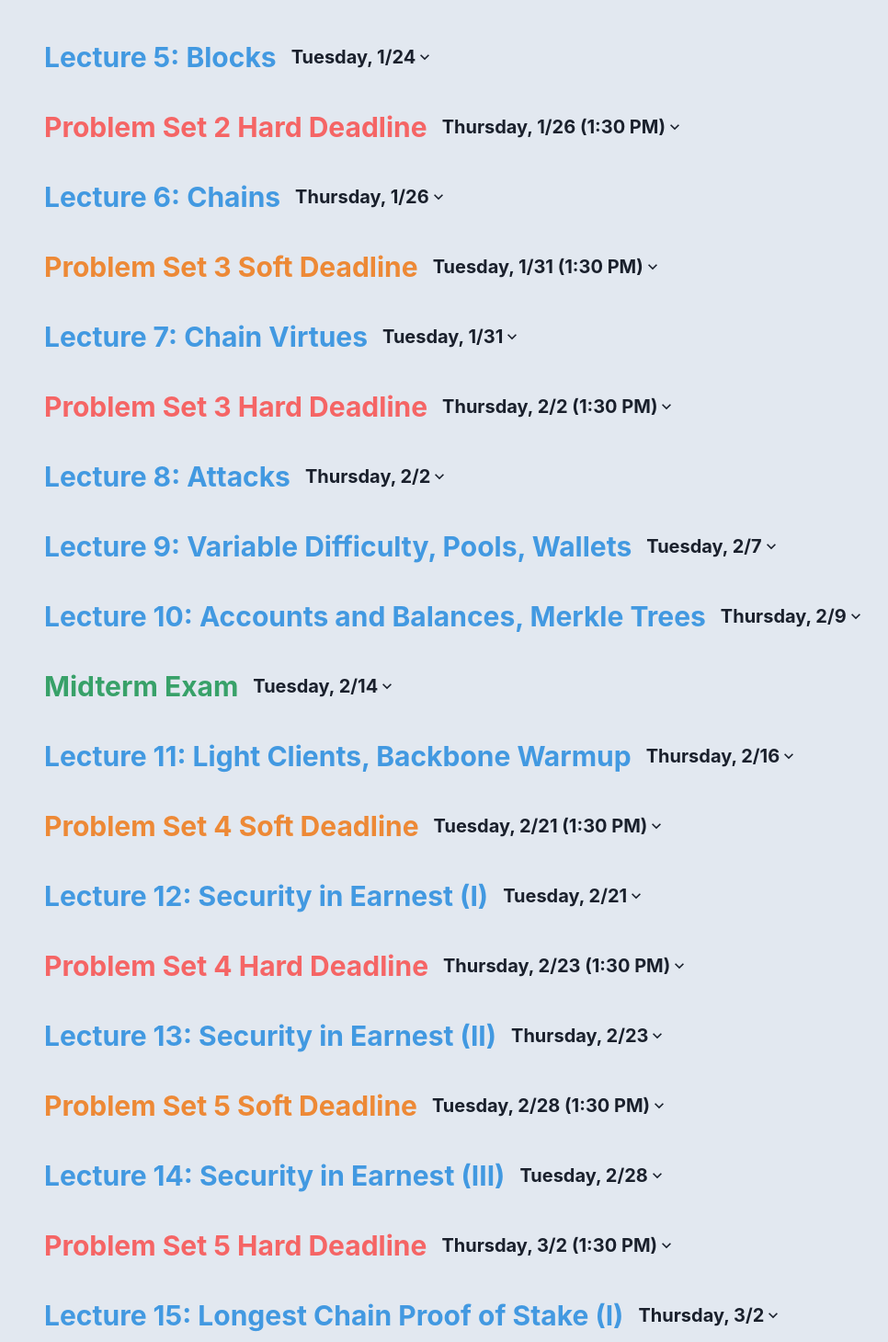
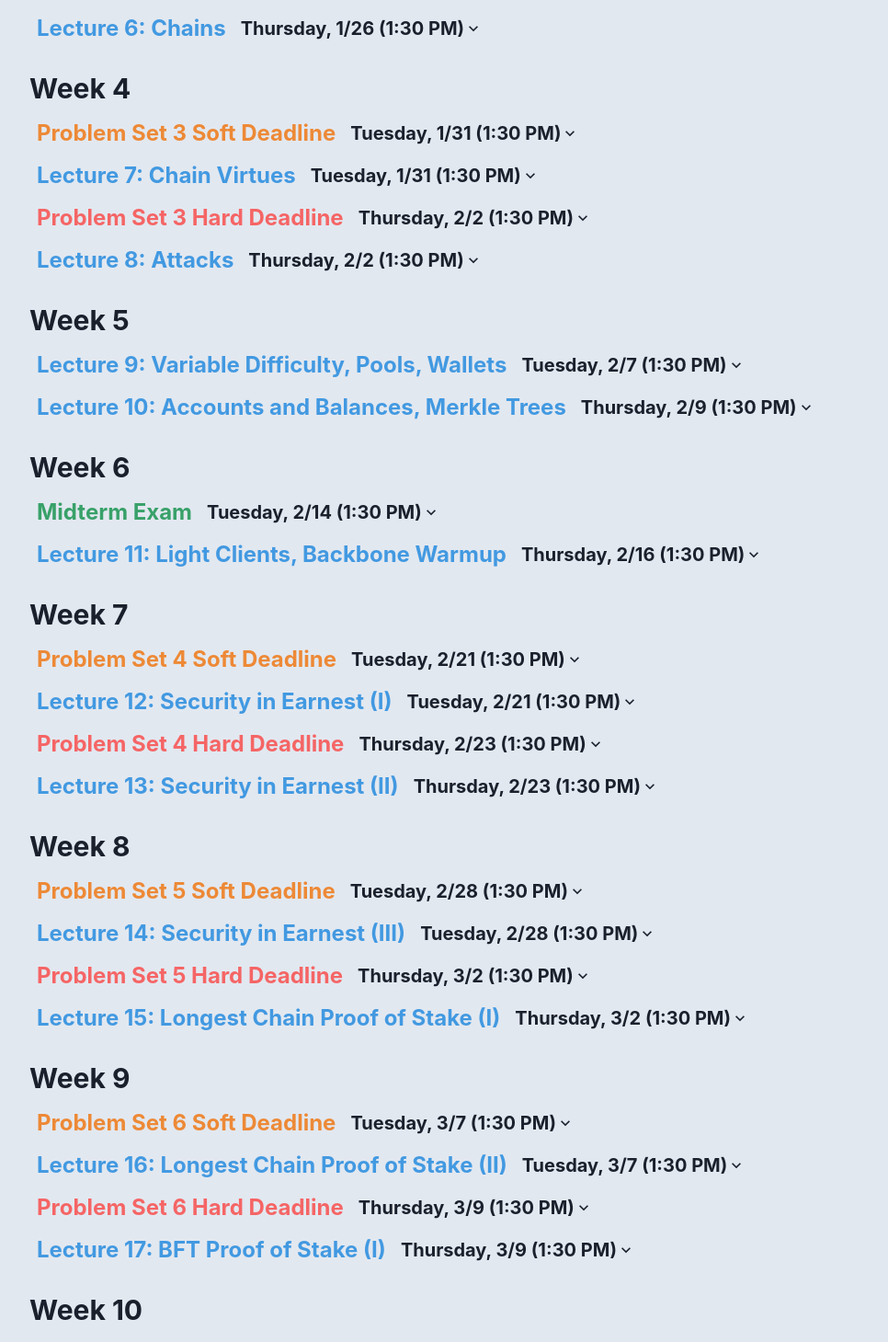
Before and after one commit to Scott-Hickmann/EE374, a Next.js app: page / in a window 1280 px wide. Shown: the part 2088-3547 px from the top of the page at 92% size, without its empty margins (8-974 px from the left). Built offline with nearby package versions, Linux system fonts and the light colour scheme.

Commit message:
Syllabus by week

```diff
--- a/pages/index.tsx
+++ b/pages/index.tsx
@@ -7,6 +7,7 @@ import {
   HStack,
   Link,
   SimpleGrid,
+  Stack,
   useColorModeValue
 } from '@chakra-ui/react';
 
@@ -19,6 +20,7 @@ import {
   Subsection,
   SubsectionTitle,
   SubsectionTitleDate,
+  SubsubsectionTitle,
   TeachingTeamMember
 } from '../components/section';
 import TitleSection from '../components/titleSection';
@@ -31,15 +33,23 @@ interface SyllabusItem {
   type?: 'psetSoft' | 'psetHard' | 'exam' | 'workshop';
 }
 
+interface SyllabusWeek {
+  title: string;
+  items: SyllabusItem[];
+}
+
 const softGradingDeadlineMessage =
   'The grader will test your node for you to get feedback. This is not graded.';
 const hardGradingDeadlineMessage =
   'The grader will test your node and give you a grade.';
 
-const syllabus: SyllabusItem[] = [
+const syllabus: SyllabusWeek[] = [
+  {
+    title: 'Week 1',
+    items: [
       {
         title: 'Lecture 1: Money',
-    date: new Date(2023, 0, 10),
+        date: new Date(2023, 0, 10, 13, 30),
         content: [
           'Administrivia',
           'Money as a social construct',
@@ -60,7 +70,7 @@ const syllabus: SyllabusItem[] = [
       },
       {
         title: 'Lecture 2: The Adversary',
-    date: new Date(2023, 0, 12),
+        date: new Date(2023, 0, 12, 13, 30),
         content: [
           'The adversary A',
           'The security parameter κ',
@@ -82,7 +92,12 @@ const syllabus: SyllabusItem[] = [
           'Receiving and parsing data'
         ],
         type: 'workshop'
+      }
+    ]
   },
+  {
+    title: 'Week 2',
+    items: [
       {
         title: 'Problem Set 1 Soft Deadline',
         date: new Date(2023, 0, 17, 13, 30),
@@ -91,7 +106,7 @@ const syllabus: SyllabusItem[] = [
       },
       {
         title: 'Lecture 3: Primitives',
-    date: new Date(2023, 0, 17),
+        date: new Date(2023, 0, 17, 13, 30),
         content: [
           'The hash function: H',
           'Preimage resistance, second preimage resistance, collision resistance',
@@ -112,7 +127,7 @@ const syllabus: SyllabusItem[] = [
       },
       {
         title: 'Lecture 4: Transactions',
-    date: new Date(2023, 0, 19),
+        date: new Date(2023, 0, 19, 13, 30),
         content: [
           'Transactions',
           'Inputs and outputs',
@@ -130,7 +145,12 @@ const syllabus: SyllabusItem[] = [
         date: new Date(2023, 0, 20, 12, 30),
         content: ['JavaScript promises', 'Async/await', 'Event emitters'],
         type: 'workshop'
+      }
+    ]
   },
+  {
+    title: 'Week 3',
+    items: [
       {
         title: 'Problem Set 2 Soft Deadline',
         date: new Date(2023, 0, 24, 13, 30),
@@ -139,7 +159,7 @@ const syllabus: SyllabusItem[] = [
       },
       {
         title: 'Lecture 5: Blocks',
-    date: new Date(2023, 0, 24),
+        date: new Date(2023, 0, 24, 13, 30),
         content: [
           'Views in disagreement',
           'Double spending',
@@ -164,7 +184,7 @@ const syllabus: SyllabusItem[] = [
       },
       {
         title: 'Lecture 6: Chains',
-    date: new Date(2023, 0, 26),
+        date: new Date(2023, 0, 26, 13, 30),
         content: [
           'Hash chains',
           'The number n of parties',
@@ -178,7 +198,12 @@ const syllabus: SyllabusItem[] = [
           'Fees',
           'Mempools'
         ]
+      }
+    ]
   },
+  {
+    title: 'Week 4',
+    items: [
       {
         title: 'Problem Set 3 Soft Deadline',
         date: new Date(2023, 0, 31, 13, 30),
@@ -187,7 +212,7 @@ const syllabus: SyllabusItem[] = [
       },
       {
         title: 'Lecture 7: Chain Virtues',
-    date: new Date(2023, 0, 31),
+        date: new Date(2023, 0, 31, 13, 30),
         content: [
           'Temporary forks',
           'Convergence',
@@ -205,17 +230,22 @@ const syllabus: SyllabusItem[] = [
       },
       {
         title: 'Lecture 8: Attacks',
-    date: new Date(2023, 1, 2),
+        date: new Date(2023, 1, 2, 13, 30),
         content: [
           'Healing',
           'Macroeconomic supply',
           'Selfish mining',
           'Mining pools'
         ]
+      }
+    ]
   },
   {
+    title: 'Week 5',
+    items: [
+      {
         title: 'Lecture 9: Variable Difficulty, Pools, Wallets',
-    date: new Date(2023, 1, 7),
+        date: new Date(2023, 1, 7, 13, 30),
         content: [
           'CPU, GPU, ASIC mining',
           'Incentive compatibility',
@@ -231,7 +261,7 @@ const syllabus: SyllabusItem[] = [
       },
       {
         title: 'Lecture 10: Accounts and Balances, Merkle Trees',
-    date: new Date(2023, 1, 9),
+        date: new Date(2023, 1, 9, 13, 30),
         content: [
           'The account model',
           'Transactions in the account model',
@@ -245,16 +275,21 @@ const syllabus: SyllabusItem[] = [
           'Proofs of inclusion, succinctness',
           'Merkle Tree security proof by reduction from collision-resistant hashes'
         ]
+      }
+    ]
   },
   {
+    title: 'Week 6',
+    items: [
+      {
         title: 'Midterm Exam',
-    date: new Date(2023, 1, 14),
+        date: new Date(2023, 1, 14, 13, 30),
         content: ['More information will be posted soon.'],
         type: 'exam'
       },
       {
         title: 'Lecture 11: Light Clients, Backbone Warmup',
-    date: new Date(2023, 1, 16),
+        date: new Date(2023, 1, 16, 13, 30),
         content: [
           'The problem of scalability in blockchains: Scaling computation, communication, and storage',
           'From x-bar to x using Merkle Trees',
@@ -266,7 +301,12 @@ const syllabus: SyllabusItem[] = [
           'Random Oracles, formally',
           'The synchrony assumption Δ = 1'
         ]
+      }
+    ]
   },
+  {
+    title: 'Week 7',
+    items: [
       {
         title: 'Problem Set 4 Soft Deadline',
         date: new Date(2023, 1, 21, 13, 30),
@@ -275,7 +315,7 @@ const syllabus: SyllabusItem[] = [
       },
       {
         title: 'Lecture 12: Security in Earnest (I)',
-    date: new Date(2023, 1, 21),
+        date: new Date(2023, 1, 21, 13, 30),
         content: [
           'The Environment and the Execution',
           'The Rushing Adversary',
@@ -307,7 +347,7 @@ const syllabus: SyllabusItem[] = [
       },
       {
         title: 'Lecture 13: Security in Earnest (II)',
-    date: new Date(2023, 1, 23),
+        date: new Date(2023, 1, 23, 13, 30),
         content: [
           'Ledger Safety and Liveness, formally. The liveness parameter u.',
           'Proof of Safety from Common Prefix',
@@ -328,7 +368,12 @@ const syllabus: SyllabusItem[] = [
           'The Balancing Equation: 3ε + 3f ≤ δ',
           'A plot of X, Y, and Z with 3f, 3ε and δ'
         ]
+      }
+    ]
   },
+  {
+    title: 'Week 8',
+    items: [
       {
         title: 'Problem Set 5 Soft Deadline',
         date: new Date(2023, 1, 28, 13, 30),
@@ -337,7 +382,7 @@ const syllabus: SyllabusItem[] = [
       },
       {
         title: 'Lecture 14: Security in Earnest (III)',
-    date: new Date(2023, 1, 28),
+        date: new Date(2023, 1, 28, 13, 30),
         content: [
           'Reminder of bounds on the expectations of X and Y',
           'Upper bound on the expectation of Z',
@@ -357,14 +402,19 @@ const syllabus: SyllabusItem[] = [
       },
       {
         title: 'Lecture 15: Longest Chain Proof of Stake (I)',
-    date: new Date(2023, 2, 2),
+        date: new Date(2023, 2, 2, 13, 30),
         content: [
           "Proof of Work's perils and environmental impact",
           'Proof of Work vs Proof of Stake',
           'Dangers of Proof of Stake',
           'The Proof of Stake equation'
         ]
+      }
+    ]
   },
+  {
+    title: 'Week 9',
+    items: [
       {
         title: 'Problem Set 6 Soft Deadline',
         date: new Date(2023, 2, 7, 13, 30),
@@ -373,7 +423,7 @@ const syllabus: SyllabusItem[] = [
       },
       {
         title: 'Lecture 16: Longest Chain Proof of Stake (II)',
-    date: new Date(2023, 2, 7),
+        date: new Date(2023, 2, 7, 13, 30),
         content: [
           "Proof of Work's perils and environmental impact",
           'Proof of Work vs Proof of Stake',
@@ -389,7 +439,7 @@ const syllabus: SyllabusItem[] = [
       },
       {
         title: 'Lecture 17: BFT Proof of Stake (I)',
-    date: new Date(2023, 2, 9),
+        date: new Date(2023, 2, 9, 13, 30),
         content: [
           'Everything is a Race and Nakamoto Always Wins',
           'Verifiable Random Functions',
@@ -397,22 +447,34 @@ const syllabus: SyllabusItem[] = [
           'The unpredictability game',
           'Towards instant finality'
         ]
+      }
+    ]
   },
   {
+    title: 'Week 10',
+    items: [
+      {
         title: 'Lecture 18: BFT Proof of Stake (II)',
-    date: new Date(2023, 2, 14),
+        date: new Date(2023, 2, 14, 13, 30),
         content: ['The Streamlet protocol and its proof of safety']
       },
       {
         title: 'Lecture 19: Proof of Stake Conclusion',
-    date: new Date(2023, 2, 16),
+        date: new Date(2023, 2, 16, 13, 30),
         content: ['Final lecture on proof of stake']
+      }
+    ]
   },
   {
-    title: 'Final Exam',
+    title: 'Finals Week',
+    items: [
+      {
+        title: 'Take-Home Final Exam',
         date: new Date(2023, 2, 21),
         content: ['More information will be posted soon.'],
         type: 'exam'
+      }
+    ]
   }
 ];
 
@@ -495,20 +557,29 @@ export default function HomePage() {
       </Sections>
       <Section id="syllabus" bg={useColorModeValue('gray.200', 'gray.700')}>
         <SectionTitle>Syllabus</SectionTitle>
-        {syllabus.map(({ title, date, content, type }, index) => {
+        {syllabus.map(({ title, items }, index) => {
+          return (
+            <Stack key={index} width="full" spacing={2}>
+              <SubsectionTitle>{title}</SubsectionTitle>
+              <Stack key={index} width="full" spacing={0}>
+                {items.map(({ title, date, content, type }, index) => {
                   const color = type ? colors[type] : primaryColor;
                   return (
                     <Subsection key={index}>
                       <Accordion allowToggle>
                         <AccordionItem border="none">
-                  <AccordionButton borderRadius="md">
+                          <AccordionButton borderRadius="md" p={2}>
                             <HStack spacing={4} textAlign="start">
-                      <SubsectionTitle color={color}>{title}</SubsectionTitle>
+                              <SubsubsectionTitle color={color}>
+                                {title}
+                              </SubsubsectionTitle>
                               <SubsectionTitleDate
                                 display={{ base: 'none', lg: 'initial' }}
                               >
                                 {usDate(date)}
-                        {date.getHours() !== 0 ? ` (${usTime(date)})` : ''}
+                                {date.getHours() !== 0
+                                  ? ` (${usTime(date)})`
+                                  : ''}
                               </SubsectionTitleDate>
                             </HStack>
                             <AccordionIcon />
@@ -518,15 +589,23 @@ export default function HomePage() {
                               display={{ base: 'initial', lg: 'none' }}
                             >
                               {usDate(date)}
-                      {date.getHours() !== 0 ? ` (${usTime(date)})` : ''}
+                              {date.getHours() !== 0
+                                ? ` (${usTime(date)})`
+                                : ''}
                             </SubsectionTitleDate>
                             {content.map((item, index) => (
-                      <SubectionText key={index}>• {item}</SubectionText>
+                              <SubectionText key={index}>
+                                • {item}
+                              </SubectionText>
                             ))}
                           </AccordionPanel>
                         </AccordionItem>
                       </Accordion>
                     </Subsection>
+                  );
+                })}
+              </Stack>
+            </Stack>
           );
         })}
       </Section>
```
Lines whose indentation alone changed are shown as unchanged.
